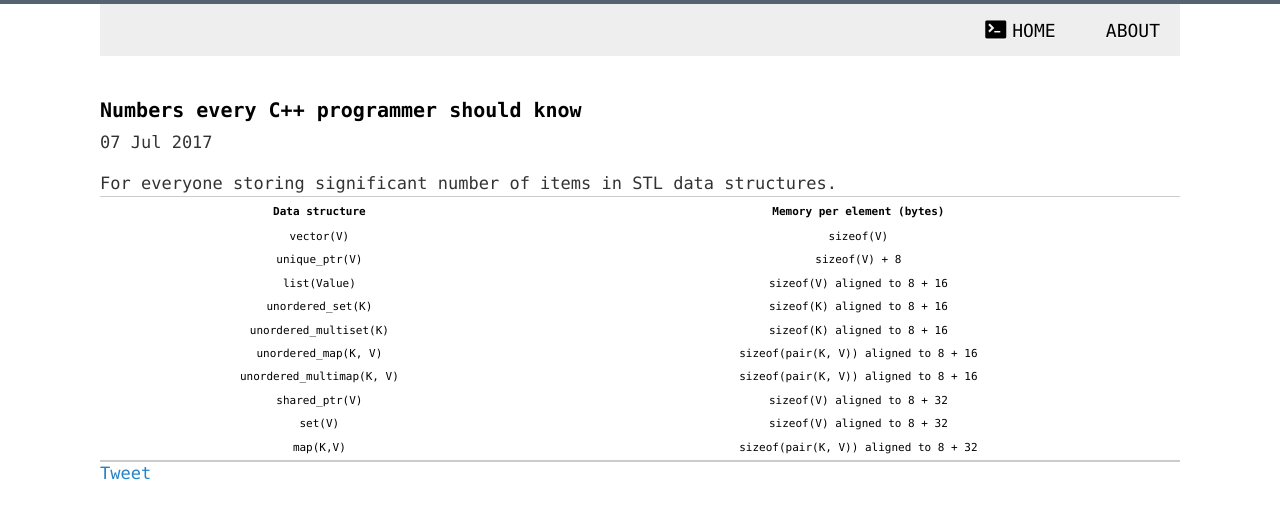
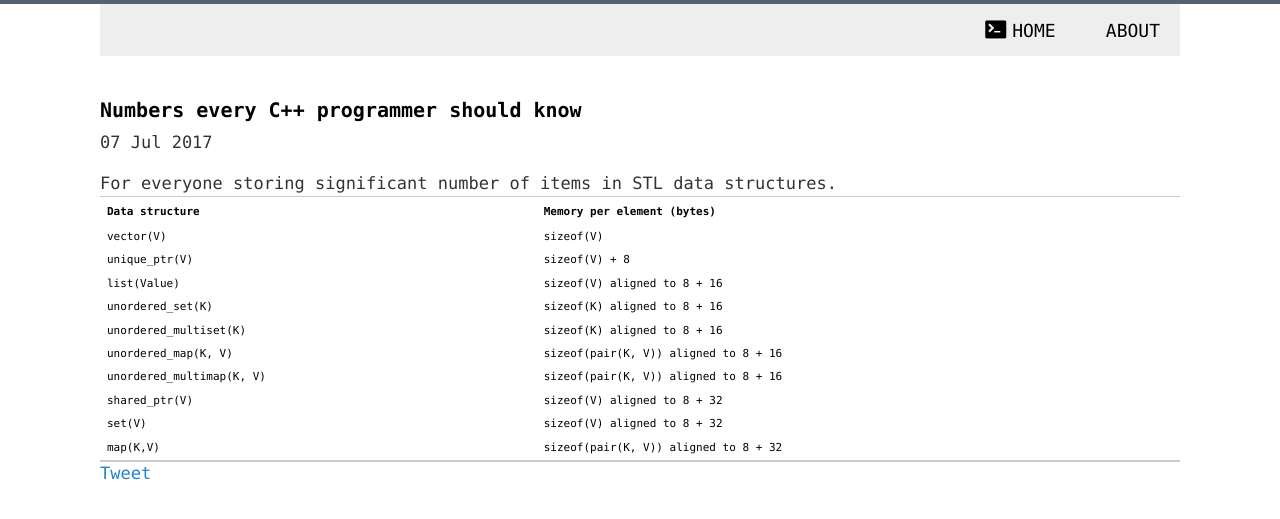
Before and after one commit to dyniusz/dyniusz.github.io, a Jekyll site: the page built from _posts/2017-07-07-STL-data-structures-numbers.md, in a window 1280 px wide. Shown: the top 519 px of the page. Built offline with Jekyll 4.4.1, drawn with Linux system fonts in a browser that asks for light colours; comment, search, counter and statistics services are not loaded.

Commit message:
Update 2017-07-07-STL-data-structures-numbers.md

```diff
--- a/_posts/2017-07-07-STL-data-structures-numbers.md
+++ b/_posts/2017-07-07-STL-data-structures-numbers.md
@@ -7,15 +7,15 @@
 <div dir="ltr" style="text-align: left;" trbidi="on">For everyone storing significant number of items in STL data structures.</div>
 </div>
 
-Data structure | Memory per element (bytes)
----------------|----------------------------
-vector(V) | sizeof(V)
-unique_ptr(V) | sizeof(V) + 8
-list(Value) | sizeof(V) aligned to 8 + 16
-unordered_set(K) | sizeof(K) aligned to 8 + 16
-unordered_multiset(K) | sizeof(K) aligned to 8 + 16
-unordered_map(K, V) | sizeof(pair(K, V)) aligned to 8 + 16
-unordered_multimap(K, V) | sizeof(pair(K, V)) aligned to 8 + 16
-shared_ptr(V) | sizeof(V) aligned to 8 + 32
-set(V) | sizeof(V) aligned to 8 + 32
-map(K,V) | sizeof(pair(K, V)) aligned to 8 + 32
+| Data structure | Memory per element (bytes) |
+|:---------------|:---------------------------|
+| vector(V) | sizeof(V) |
+| unique_ptr(V) | sizeof(V) + 8 |
+| list(Value) | sizeof(V) aligned to 8 + 16 |
+| unordered_set(K) | sizeof(K) aligned to 8 + 16 |
+| unordered_multiset(K) | sizeof(K) aligned to 8 + 16 |
+| unordered_map(K, V) | sizeof(pair(K, V)) aligned to 8 + 16 |
+| unordered_multimap(K, V) | sizeof(pair(K, V)) aligned to 8 + 16 |
+| shared_ptr(V) | sizeof(V) aligned to 8 + 32 |
+| set(V) | sizeof(V) aligned to 8 + 32 |
+| map(K,V) | sizeof(pair(K, V)) aligned to 8 + 32 |
```
